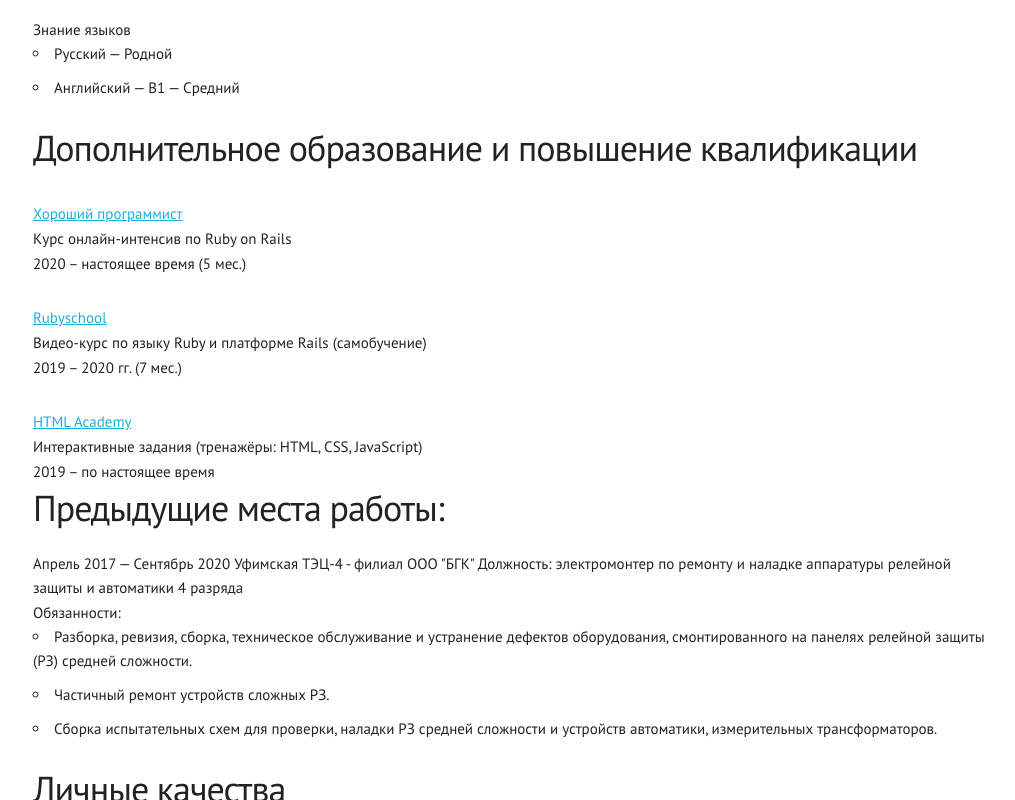
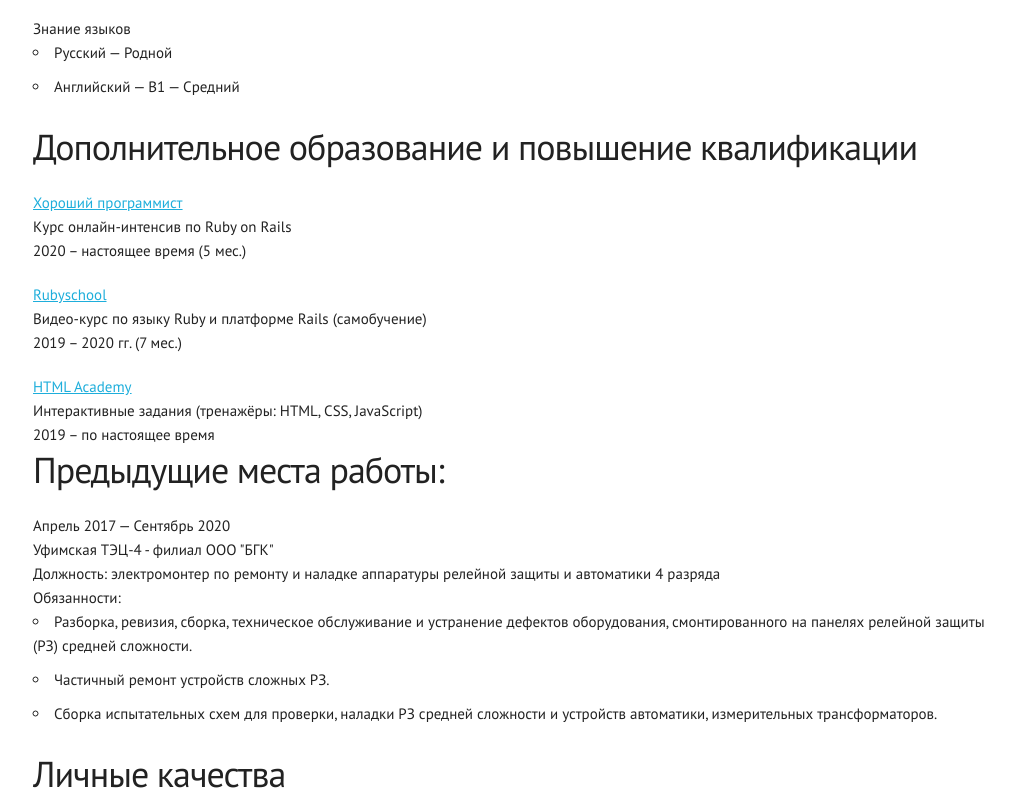
Before and after one commit to quietpochatok/cv, a plain HTML site: page index.html in a window 1280 px wide. Shown: the part 719-1519 px from the top of the page, without its empty margins (127-1142 px from the left). Drawn offline with Linux system fonts and the light colour scheme.

```diff
--- a/css/index.css
+++ b/css/index.css
@@ -1,4 +1,6 @@
 p {
-  display: block; margin-bottom: 1px;}
+  display: block;
+  margin-bottom: 0px;}
 .indent {
-  display: block; margin-bottom: 30px;}
+  display: block;
+  margin-bottom: 20px;}
--- a/index.html
+++ b/index.html
@@ -83,12 +83,10 @@
     <div class="row">
       <div class="twelve columns">
         <h3>Предыдущие места работы:</h3>
-          <p>
-            Апрель 2017 — Сентябрь 2020
-
-            Уфимская ТЭЦ-4 - филиал ООО "БГК"
-
-            Должность: электромонтер по ремонту и наладке аппаратуры релейной защиты и автоматики 4 разряда
+          <p class="indent">
+            <p>Апрель 2017 — Сентябрь 2020</p>
+            <p>Уфимская ТЭЦ-4 - филиал ООО "БГК"</p>
+            <p>Должность: электромонтер по ремонту и наладке аппаратуры релейной защиты и автоматики 4 разряда</p>
 
             <ul>Обязанности:
               <li>
```
